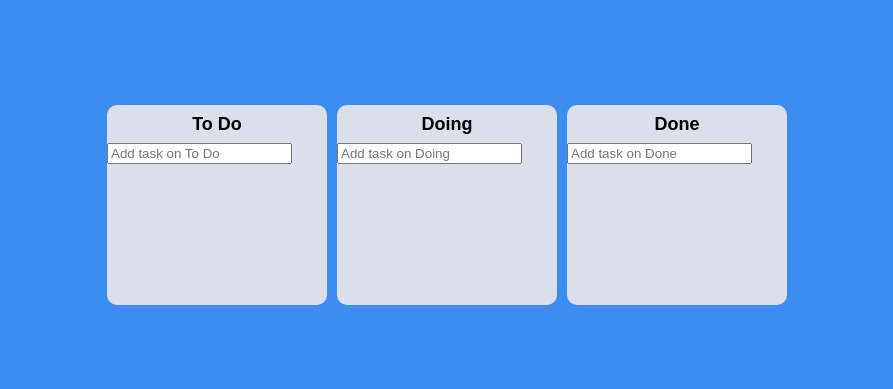
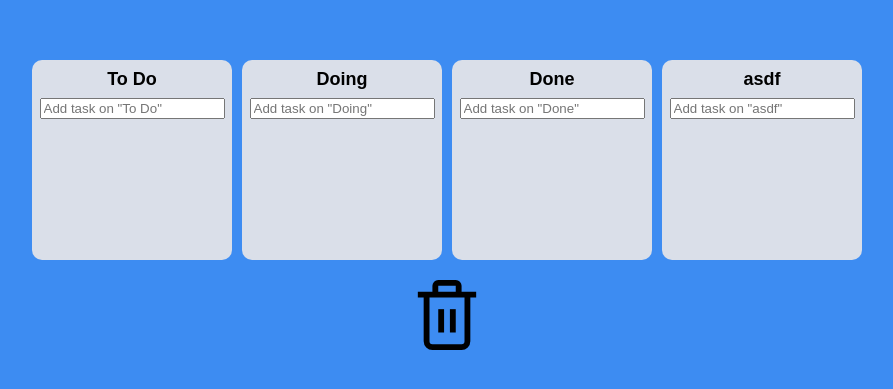
Before and after one commit to SeokJeong0411/React-Todo-App, a React (Create React App) app: page / in a window 1280 px wide. Shown: the part 195-584 px from the top of the page, without its empty margins (193-1086 px from the left). Built offline with nearby package versions, Linux system fonts and the light colour scheme.

Commit message:
240215 add trash can

```diff
--- a/src/App.tsx
+++ b/src/App.tsx
@@ -1,12 +1,13 @@
 import { useRecoilState } from "recoil";
-import { DragDropContext, DropResult } from "react-beautiful-dnd";
+import { DragDropContext, Draggable, DropResult, Droppable } from "react-beautiful-dnd";
 import styled from "styled-components";
 import { toDoState } from "./atoms";
 import Board from "./components/Board";
 
 const Wrapper = styled.div`
   display: flex;
-  max-width: 680px;
+  flex-direction: column;
+  gap: 20px;
   width: 100%;
   margin: 0 auto;
   justify-content: center;
@@ -15,10 +16,21 @@ const Wrapper = styled.div`
 `;
 
 const Boards = styled.div`
-  display: grid;
+  display: flex;
+  justify-content: center;
   width: 100%;
   gap: 10px;
-  grid-template-columns: repeat(3, 1fr);
+`;
+
+const TrashCan = styled.div`
+  text-align: center;
+  width: 200px;
+  height: 70px;
+  padding: 16px 15px;
+  background-position: center;
+  background-image: url("trashcan.svg");
+  background-repeat: no-repeat;
+  background-size: 70px;
 `;
 
 function App() {
@@ -26,10 +38,20 @@ function App() {
 
   const onDragEnd = (info: DropResult) => {
     console.log(info);
-    const { destination, draggableId, source } = info;
+    const { destination, source } = info;
     if (!destination) return;
+    if (destination.droppableId === "trashCan") {
+      setToDos((allBoards) => {
+        const sourceBoardCopy = [...allBoards[source.droppableId]];
+        sourceBoardCopy.splice(source.index, 1);
+        return {
+          ...allBoards,
+          [source.droppableId]: sourceBoardCopy,
+        };
+      });
+      return;
+    }
     if (destination.droppableId === source.droppableId) {
-      //aa
       setToDos((allBoards) => {
         const boardCopy = [...allBoards[source.droppableId]];
         const taskObj = boardCopy[source.index];
@@ -64,6 +86,13 @@ function App() {
             <Board boardId={boardId} key={boardId} toDos={toDos[boardId]} />
           ))}
         </Boards>
+        <Droppable droppableId="trashCan">
+          {(provided, snapshot) => (
+            <TrashCan ref={provided.innerRef} {...provided.droppableProps}>
+              {provided.placeholder}
+            </TrashCan>
+          )}
+        </Droppable>
       </Wrapper>
     </DragDropContext>
   );
--- a/src/atoms.tsx
+++ b/src/atoms.tsx
@@ -15,5 +15,6 @@ export const toDoState = atom<IToDoState>({
     "To Do": [],
     Doing: [],
     Done: [],
+    asdf: [],
   },
 });
--- a/src/components/Board.tsx
+++ b/src/components/Board.tsx
@@ -7,6 +7,7 @@ import { IToDo, toDoState } from "../atoms";
 import { useSetRecoilState } from "recoil";
 
 const Wrapper = styled.div`
+  width: 200px;
   background-color: ${(props) => props.theme.boardColor};
   padding: 10px 0px;
   border-radius: 10px;
@@ -28,14 +29,15 @@ interface IAreaProps {
 }
 
 const Area = styled.div<IAreaProps>`
-  background-color: ${(props) =>
-    props.isDraggingOver ? "#b2bec3" : props.draggingFromThisWith ? "#dfe6e9" : "transparent"};
+  background-color: ${(props) => (props.isDraggingOver ? "#b2bec3" : "transparent")};
   flex-grow: 1;
   transition: background-color 0.3s ease-in-out;
-  padding: 20px;
+  padding: 20px 15px;
 `;
 
 const Form = styled.form`
+  display: flex;
+  justify-content: center;
   width: 100%;
 `;
 
@@ -70,7 +72,7 @@ function Board({ toDos, boardId }: IBoardProps) {
     <Wrapper>
       <Title>{boardId}</Title>
       <Form onSubmit={handleSubmit(onValid)}>
-        <input {...register("toDo", { required: true })} type="text" placeholder={`Add task on ${boardId}`} />
+        <input {...register("toDo", { required: true })} type="text" placeholder={`Add task on "${boardId}"`} />
       </Form>
 
       <Droppable droppableId={boardId}>
--- a/src/components/DragabbleCard.tsx
+++ b/src/components/DragabbleCard.tsx
@@ -2,12 +2,19 @@ import { memo } from "react";
 import { Draggable } from "react-beautiful-dnd";
 import styled from "styled-components";
 
-const Card = styled.div<{ isDragging: Boolean }>`
+interface ICardProps {
+  isDragging: boolean;
+  draggingOver: boolean;
+}
+
+const Card = styled.div<ICardProps>`
   border-radius: 5px;
-  padding: 10px 10px;
+  padding: 7px;
   background-color: ${(props) => (props.isDragging ? "#74b9ff" : props.theme.cardColor)};
   box-shadow: ${(props) => (props.isDragging ? "0px 2px 5px rgba(0,0,0,0.2)" : "none")};
   margin-bottom: 5px;
+  transition: all 0s;
+  transform: ${(props) => (props.draggingOver ? "rotate(-45deg)" : "none")};
 `;
 
 interface IDragabbleCardProps {
@@ -16,19 +23,40 @@ interface IDragabbleCardProps {
   index: number;
 }
 
+function getStyle(style: any, snapshot: any) {
+  if (!snapshot.isDropAnimating) {
+    return style;
+  }
+
+  const { moveTo } = snapshot.dropAnimation;
+  if (snapshot.draggingOver === "trashCan") {
+    return {
+      ...style,
+      transform: `translate(${moveTo.x}px, ${moveTo.y}px) rotate(2turn) scale(0)`,
+      transition: `all linear 0.8s`,
+    };
+  } else {
+    return style;
+  }
+}
+
 function DraggableCard({ toDoId, toDoText, index }: IDragabbleCardProps) {
   return (
     <Draggable draggableId={toDoId + ""} index={index} key={toDoId}>
-      {(provided, snapshot) => (
+      {(provided, snapshot) => {
+        return (
           <Card
             isDragging={snapshot.isDragging}
+            draggingOver={snapshot.draggingOver === "trashCan"}
             ref={provided.innerRef}
             {...provided.dragHandleProps}
             {...provided.draggableProps}
+            style={getStyle(provided.draggableProps.style, snapshot)}
           >
             {toDoText}
           </Card>
-      )}
+        );
+      }}
     </Draggable>
   );
 }
```
Also changed, not shown: public/trashcan.svg (added). Lines whose indentation alone changed are shown as unchanged.
